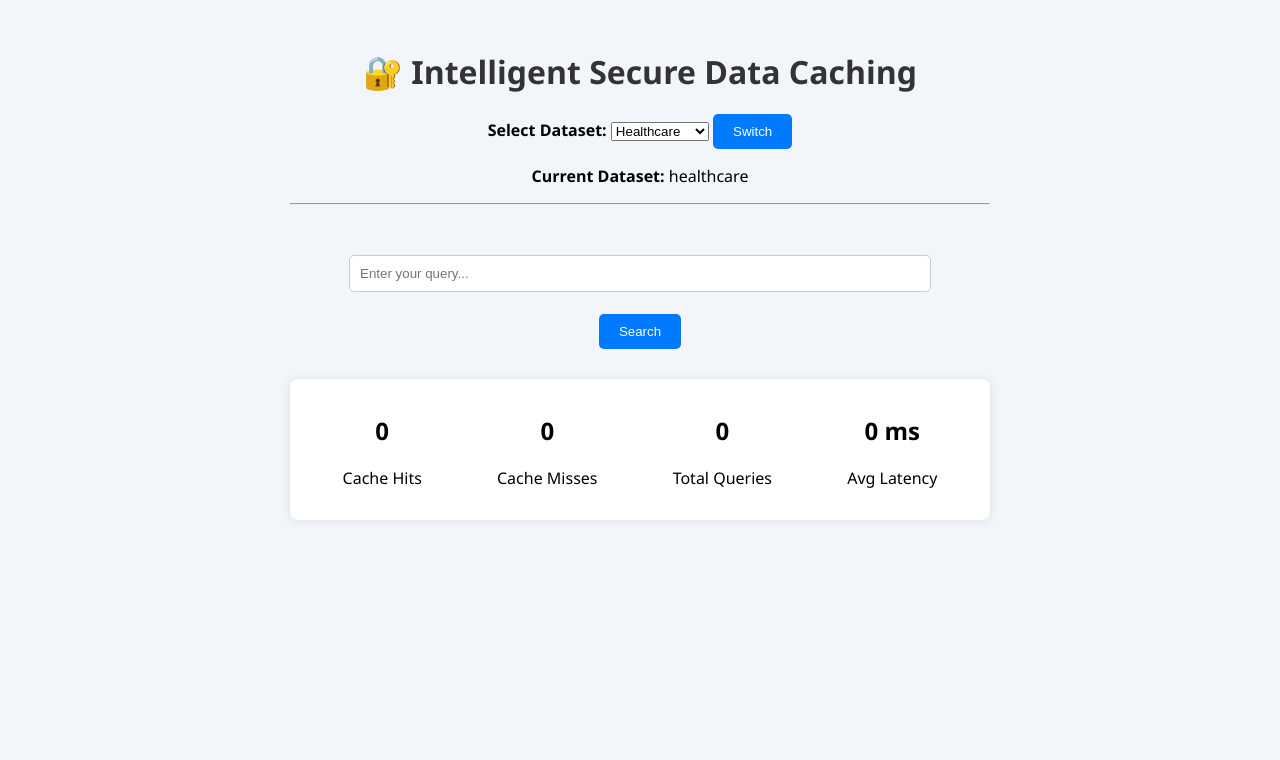
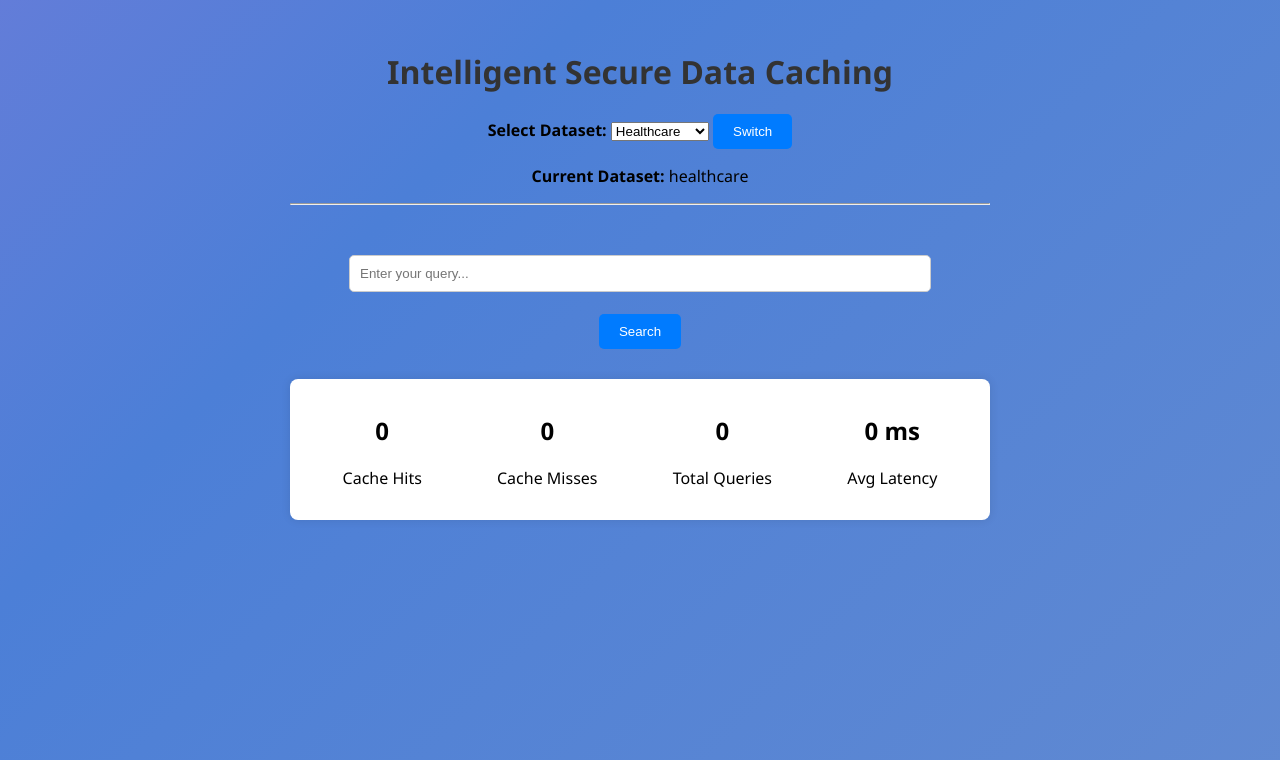
Before and after one commit to SakshiBhavikatti/CipherCache, a Flask app: page / in a window 1280 px wide. Shown: the top 760 px of the page. Run offline with Flask 3, Linux system fonts and the light colour scheme.

Commit message:
Gradient Background

```diff
--- a/templates/index.html
+++ b/templates/index.html
@@ -9,9 +9,22 @@
       margin: 50px auto;
       max-width: 700px;
       text-align: center;
-      background-color: #f2f6fa;
+
+      /* Animated Gradient Background */
+      background: linear-gradient(-45deg, #6e90ce, #4c7fd7, #a876dd, #7eabf8);
+      background-size: 400% 400%;
+      animation: gradientBG 12s ease infinite;
     }
+
+    /* Animation Keyframes */
+    @keyframes gradientBG {
+      0% { background-position: 0% 50%; }
+      50% { background-position: 100% 50%; }
+      100% { background-position: 0% 50%; }
+    }
+
     h1 { color: #333; }
+
     input[type="text"] {
       width: 80%; padding: 10px; margin-top: 20px;
       border: 1px solid #ccc; border-radius: 5px;
@@ -37,7 +50,7 @@
 
 <body>
 
-  <h1>🔐 Intelligent Secure Data Caching</h1>
+  <h1> Intelligent Secure Data Caching</h1>
 
   <!-- Dataset Selector (PURE FORM 1) -->
   <form action="/set_dataset" method="POST" id="datasetForm">
```
